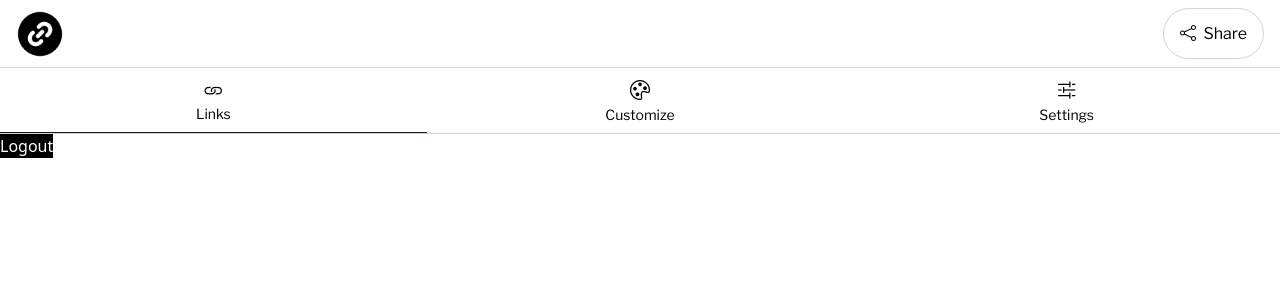
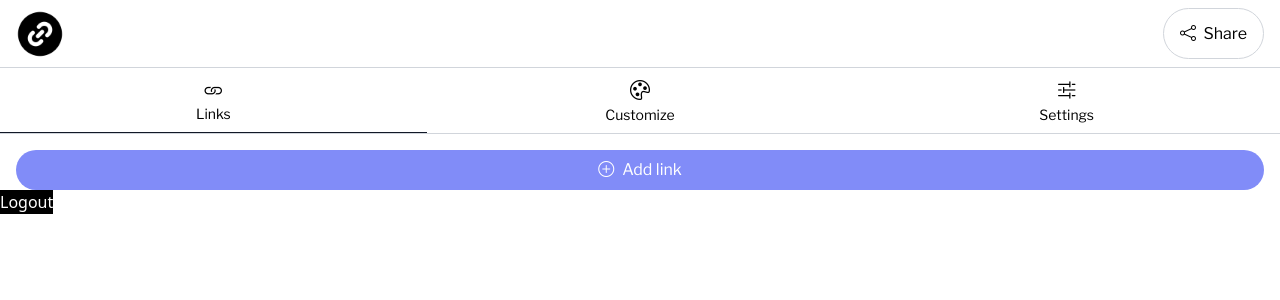
Before and after one commit to realnifty/links-in-bio, a React (Create React App) app in the folder client/: page /dashboard in a window 1280 px wide. Shown: the top 300 px of the page. Built offline with nearby package versions, Linux system fonts and the light colour scheme; sample sign-in values are in the browser's storage; a web font is replaced by a local one.

Commit message:
UI improvements

```diff
--- a/client/src/index.css
+++ b/client/src/index.css
@@ -12,3 +12,14 @@
   border-bottom: 1px solid #111827;
   transition: ease-in-out 0.2s;
 }
+
+.fade-in {
+  opacity: 0;
+  transform: translateX(100%);
+  transition: opacity 0.7s, transform 0.5s;
+}
+
+.fade-in.visible {
+  opacity: 1;
+  transform: translateX(0);
+}
--- a/client/src/pages/Dashboard.js
+++ b/client/src/pages/Dashboard.js
@@ -8,6 +8,12 @@ import logo from '../images/link.png';
 const Dashboard = () => {
 
   const navigate = useNavigate();
+
+  const [fadeIn, setFadeIn] = useState(false);
+
+	useEffect(() => {
+		setFadeIn(true);
+	}, []);
 
   const [activeTab, setActiveTab] = useState('links');
 
@@ -22,7 +28,7 @@ const Dashboard = () => {
   }, [navigate]);
 
   return (
-		<main className='h-screen'>
+		<main className={`h-screen fade-in ${fadeIn ? 'visible' : ''}`}>
 			<div>
 				<div className='flex justify-between px-4 items-center py-2 divide-under'>
 					<img className='h-12' src={logo} alt='linkify logo' />
@@ -33,19 +39,44 @@ const Dashboard = () => {
 					</div>
 				</div>
 				<div className='font-lib text-center flex divide-under items-center justify-around'>
-					<div className={`py-2 w-1/3 ${activeTab === 'links' ? 'active-tab' : ''}`} onClick={() => handleClick('links')}>
+					<div
+						className={`py-2 w-1/3 ${
+							activeTab === 'links' ? 'active-tab' : ''
+						}`}
+						onClick={() => handleClick('links')}
+					>
 						<i className='bi bi-link text-xl'></i>
 						<h1 className='text-sm'>Links</h1>
 					</div>
-					<div className={`py-2 w-1/3 ${activeTab === 'customize' ? 'active-tab' : ''}`} onClick={() => handleClick('customize')}>
+					<div
+						className={`py-2 w-1/3 ${
+							activeTab === 'customize' ? 'active-tab' : ''
+						}`}
+						onClick={() => handleClick('customize')}
+					>
 						<i className='bi bi-palette text-xl'></i>
 						<h1 className='text-sm'>Customize</h1>
 					</div>
-					<div className={`py-2 w-1/3 ${activeTab === 'settings' ? 'active-tab' : ''}`} onClick={() => handleClick('settings')}>
+					<div
+						className={`py-2 w-1/3 ${
+							activeTab === 'settings' ? 'active-tab' : ''
+						}`}
+						onClick={() => handleClick('settings')}
+					>
 						<i className='bi bi-sliders2 text-xl'></i>
 						<h1 className='text-sm'>Settings</h1>
 					</div>
 				</div>
+			</div>
+			<div>
+				{activeTab === 'links' && (
+					<div className='flex flex-col items-center justify-center px-4 pt-4 font-lib'>
+						<button className='bg-indigo-400 text-white w-full py-2 rounded-full flex justify-center'>
+              <i className='bi bi-plus-circle pr-2'></i>
+              Add link
+						</button>
+					</div>
+				)}
 			</div>
 			<button className='bg-black text-white' onClick={Auth.logout}>
 				Logout
--- a/client/src/pages/Login.js
+++ b/client/src/pages/Login.js
@@ -7,7 +7,13 @@ import Auth from '../utils/auth';
 import logo from '../images/link.png';
 
 const Login = () => {
-  const navigate = useNavigate();
+	const navigate = useNavigate();
+
+	const [fadeIn, setFadeIn] = useState(false);
+
+	useEffect(() => {
+		setFadeIn(true);
+	}, []);
 
   useEffect(() => {
     if (Auth.loggedIn()) {
@@ -45,7 +51,7 @@ const Login = () => {
 	};
 
 	return (
-		<main className="px-4 py-6 h-screen">
+		<main className={`px-4 py-6 h-screen fade-in ${fadeIn ? 'visible' : ''}`}>
 			<div className="flex items-center">
 				<img className="h-8" src={logo} alt="linkify logo"></img>
 				<h1 className="font-unbounded text-xl">Linkify</h1>
--- a/client/src/pages/Signup.js
+++ b/client/src/pages/Signup.js
@@ -10,6 +10,12 @@ import logo from '../images/link.png';
 const Signup = () => {
 
 	const navigate = useNavigate();
+
+	const [fadeIn, setFadeIn] = useState(false);
+
+	useEffect(() => {
+		setFadeIn(true);
+	}, []);
 
 	useEffect(() => {
     if (Auth.loggedIn()) {
@@ -56,7 +62,7 @@ const Signup = () => {
 
 
 	return (
-		<main className='px-4 py-6 h-screen'>
+		<main className={`px-4 py-6 h-screen fade-in ${fadeIn ? 'visible' : ''}`}>
 			<div className='flex items-center'>
 				<img className='h-8' src={logo} alt='linkify logo'></img>
 				<h1 className='font-unbounded text-xl'>Linkify</h1>
```
